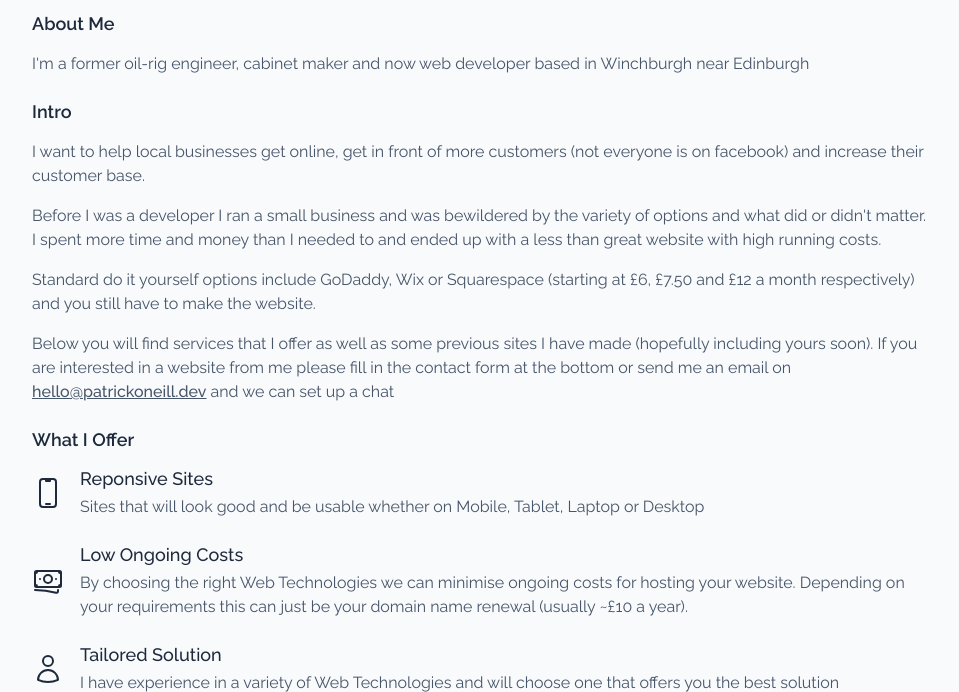
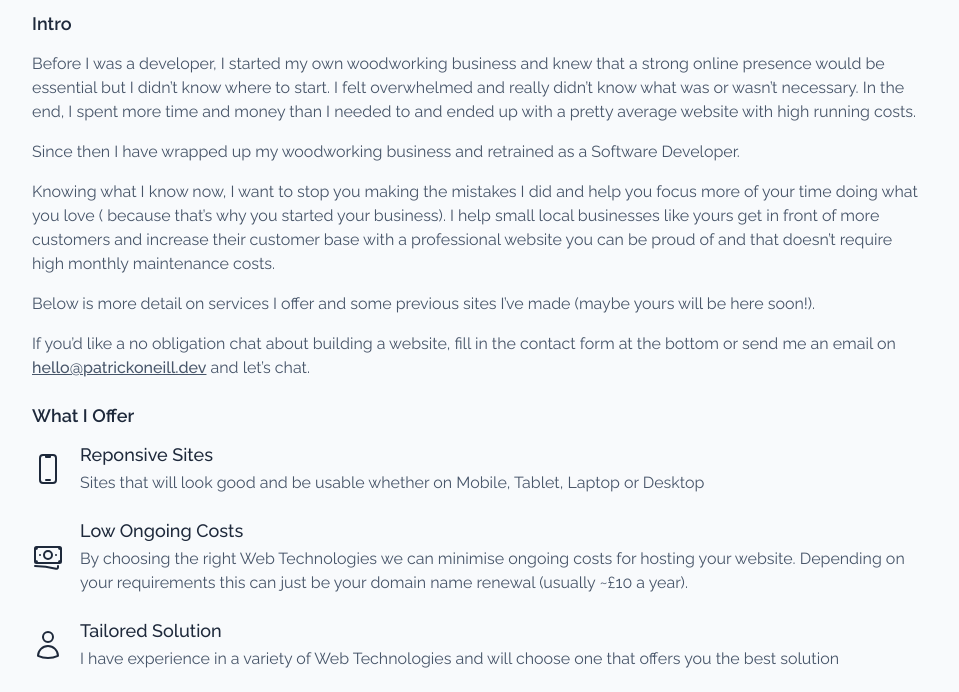
Before and after one commit to paddyjoneill/vanillasite, a website: page site/index.html in a window 1280 px wide. Shown: the part 75-767 px from the top of the page, without its empty margins (160-1119 px from the left). Drawn offline with Linux system fonts and the light colour scheme.

Commit message:
some updates

```diff
--- a/site/index.html
+++ b/site/index.html
@@ -45,22 +45,21 @@
     </header>
     <main>
         <section>
-            <h2>About Me</h2>
-            <p>I'm a former oil-rig engineer, cabinet maker and now web developer based in Winchburgh near Edinburgh</p>
-        </section>
-        <section>
             <h2>Intro</h2>
-            <p>I want to help local businesses get online, get in front of more customers (not everyone is on facebook)
-                and increase their customer base. </p>
-            <p>Before I was a developer I ran a small business and was bewildered by
-                the variety of options and what did or didn't matter. I spent more time and money than I needed to and
-                ended up with a less than great website with high running costs.</p>
-            <p>Standard do it yourself options include GoDaddy, Wix or Squarespace (starting at £6, £7.50 and £12 a
-                month respectively) and you still have to make the website.</p>
-            <p>Below you will find services that I offer as well as some previous sites I have made (hopefully including
-                yours soon). If you are interested in a website from me please fill in the contact form at the bottom or
+            <p>Before I was a developer, I started my own woodworking business and knew that a strong online presence
+                would be essential but I didn’t know where to start. I felt overwhelmed and really didn’t know what was
+                or wasn’t necessary. In the end, I spent more time and money than I needed to and ended up with a pretty
+                average website with high running costs.</p>
+            <p>Since then I have wrapped up my woodworking business and retrained as a Software Developer.</p>
+            <p>Knowing what I know now, I want to stop you making the mistakes I did and help you focus more of your
+                time doing what you love ( because that’s why you started your business). I help small local businesses
+                like yours get in front of more customers and increase their customer base with a professional website
+                you can be proud of and that doesn’t require high monthly maintenance costs.</p>
+            <p>Below is more detail on services I offer and some previous sites I’ve made (maybe yours will be here
+                soon!). </p>
+            <p>If you’d like a no obligation chat about building a website, fill in the contact form at the bottom or
                 send me an email on <a href="mailto:hello@patrickoneill.dev"
-                    class="mail-link">hello@patrickoneill.dev</a> and we can set up a chat</p>
+                    class="mail-link">hello@patrickoneill.dev</a> and let’s chat.</p>
         </section>
         <section>
             <h2>What I Offer</h2>
```
